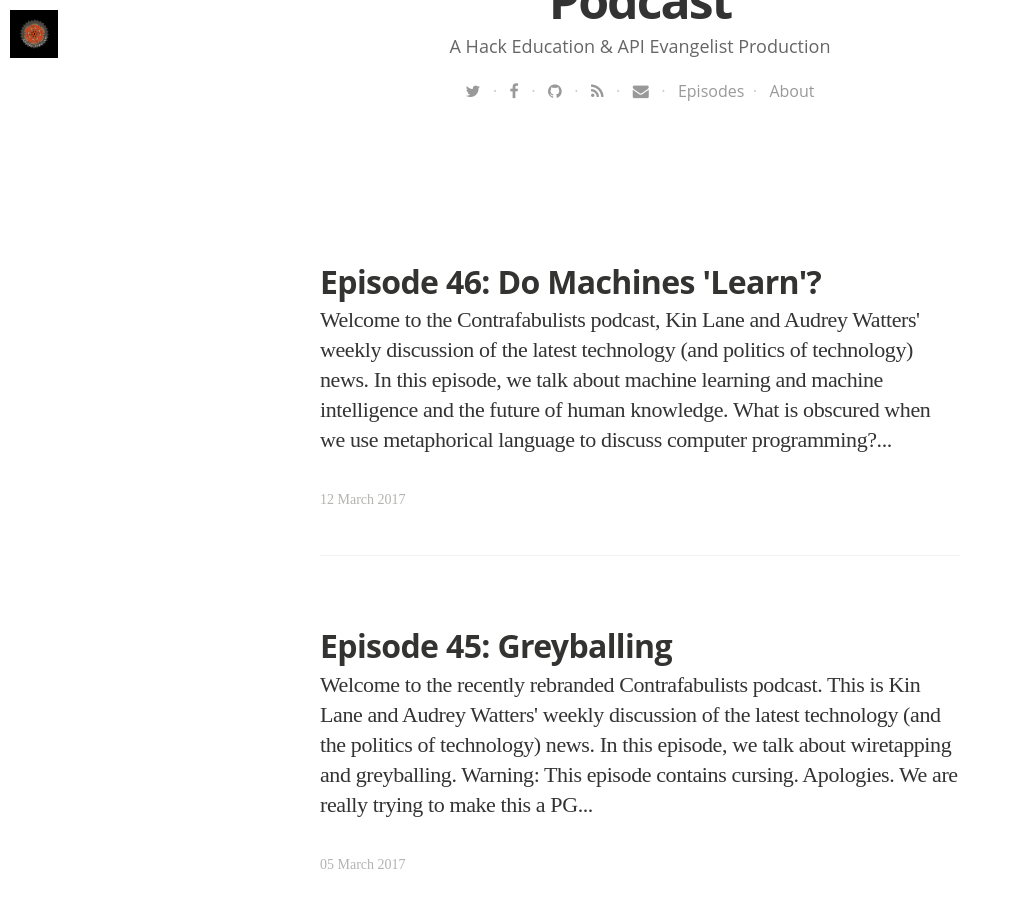
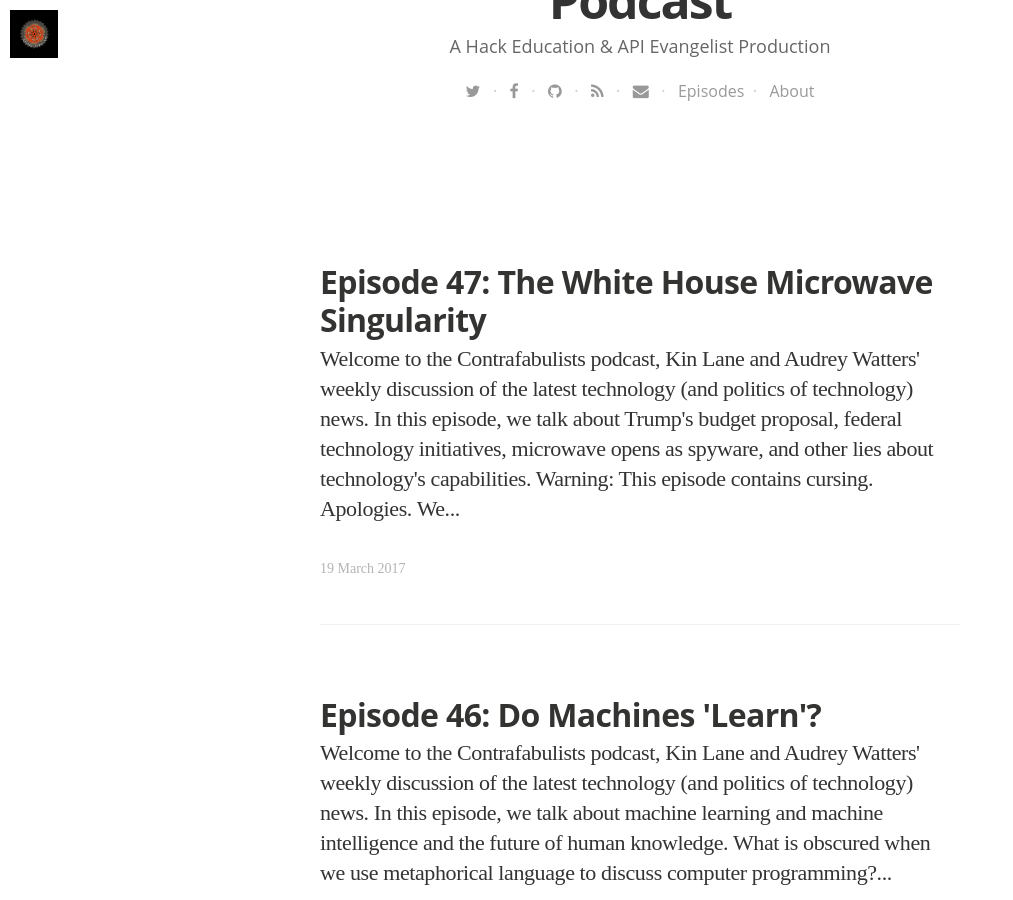
Before and after one commit to Contrafabulists/podcast, a Jekyll site: the page built from blog/index.html, in a window 1280 px wide and 900 px high, scrolled down 609 px. Shown: the whole window, without its empty margins (0-1013 px from the left). Built offline with Jekyll 4.4.1, drawn with Linux system fonts in a browser that asks for light colours; nearby versions of some CDN libraries; some web fonts are replaced; the list of posts is cut into pages by our own code; some of the changed text lies outside the part shown.

Commit message:
new episode

```diff
--- a/_data/podcasts.yaml
+++ b/_data/podcasts.yaml
@@ -684,3 +684,17 @@
   tags:
   - Technology
   - Politics
+- title: "Contrafabulists Episode 47"
+  summary: "In this episode, we talk about Trump's budget proposal, federal technology initiatives, microwave opens as spyware, and other lies about technology's capabilities."
+  description: "In this episode, we talk about Trump's budget proposal, federal technology initiatives, microwave opens as spyware, and other lies about technology's capabilities."
+  subtitle: "Tech, Scrutinized"
+  image: /assets/images/cog-big.png
+  audio_file: http://s3.amazonaws.com/contrafabulists/2017-03-19-episode-47.mp3
+  audio_length: 57285612
+  sound_cloud: https://soundcloud.com/contrafabulists/episode-47
+  duration: '0:39:47'
+  publish_date: "2017-03-19 09:00:00"
+  url: 2017/03/19/episode-47
+  tags:
+  - Technology
+  - Politics
--- a/_posts/2017-03-12-episode-46.html
+++ b/_posts/2017-03-12-episode-46.html
@@ -13,7 +13,7 @@ imagecredits: https://www.flickr.com/photos/jasonparis/6622430343
 <iframe width="100%" height="166" scrolling="no" frameborder="no" src="https://w.soundcloud.com/player/?url=https%3A//api.soundcloud.com/tracks/312060619&amp;color=ff5500&amp;auto_play=false&amp;hide_related=false&amp;show_comments=true&amp;show_user=true&amp;show_reposts=false"></iframe>
 </p>
 
-<p>Warning: This episode contains cursing. Apologies. We are really trying to make this a PG / PG-13 podcast.</p>
+<p>Warning: This episode contains cursing. (Blame Kin.) Apologies. We are really trying to make this a PG / PG-13 podcast.</p>
 
 <p>Here are the stories we referenced:</p>
 <ul>
--- /dev/null
+++ b/_posts/2017-03-19-episode-47.html
@@ -0,0 +1,29 @@
+---
+layout: post
+title: "Episode 47: The White House Microwave Singularity"
+date: 2017-03-19 08:35:00 +0000
+image: https://s3.amazonaws.com/contrafabulists/2017-03-19-poppies.jpg
+imagecredits: https://www.flickr.com/photos/surreal_badger/33319526741/in/album-72157677964948724/
+---
+<p>Welcome to the Contrafabulists podcast, <a href="http://kinlane.com">Kin Lane</a> and <a href="http://audreywatters.com">Audrey Watters</a>' weekly discussion of the latest technology (and politics of technology) news.</p>
+
+<p>In this episode, we talk about Trump's budget proposal, federal technology initiatives, microwave opens as spyware, and other lies about technology's capabilities.</p>
+
+<p>
+<iframe width="100%" height="166" scrolling="no" frameborder="no" src="https://w.soundcloud.com/player/?url=https%3A//api.soundcloud.com/tracks/313304382&amp;color=ff5500&amp;auto_play=false&amp;hide_related=false&amp;show_comments=true&amp;show_user=true&amp;show_reposts=false"></iframe>
+</p>
+
+<p>Warning: This episode contains cursing. Apologies. We really are trying to make this a PG / PG-13 podcast.</p>
+
+<p>Here are the stories we referenced:</p>
+<ul>
+<li><a href="https://www.flickr.com/photos/surreal_badger/albums/72157677964948724">Photos from our trek to the Anza-Borrego Desert State Park</a> via Flickr</li>
+<li>"<a href="https://www.washingtonpost.com/graphics/politics/trump-presidential-budget-2018-proposal/">What Trump cut in his budget</a>" via The Washington Post</li>
+<li>"<a href="https://www.wsj.com/articles/online-tool-to-apply-for-college-aid-was-taken-down-due-to-criminal-activity-1489707771">Online Tool to Apply for College Aid Was Taken Down Due to 'Criminal Activity'</a>" via The Wall Street Journal</li>
+<li>"<a href="https://www.wired.com/2017/03/kellyanne-conway-microwave-spying/">No, Microwave Ovens Cannot Spy on You -- for Lots of Reasons</a>" via Wired</li>
+<li>"<a href="https://www.washingtonpost.com/posteverything/wp/2017/03/16/the-reason-wikileaks-receives-so-many-u-s-state-secrets-private-contractors/">Why does WikiLeaks keep publishing U.S. state secrets? Private contractors</a>" via The Washington Post</li>
+<li>"<a href="https://futurism.com/kurzweil-claims-that-the-singularity-will-happen-by-2045/">Kurzweil Claims That the Singularity Will Happen by 2045</a>" via Futurism.com</li>
+<li>"<a href="http://www.recode.net/2017/3/16/14938116/uber-travis-kalanick-self-driving-internal-metrics-slow-progress">Uber's autonomous cars drove 20,354 miles and had to be taken over at every mile, according to documents</a>" via Recode</li>
+</ul>
+
+<p>Feedback is welcome. (You should <a href="mailto:kinlane@gmail.com">email Kin</a> with it though, not Audrey.)</p>
--- a/index.html
+++ b/index.html
@@ -8,7 +8,7 @@ layout: default
 
 <p><strong>To Subscribe</strong>: You can subscribe to the podcast via iTunes, Stitcher, or <a href="https://soundcloud.com/contrafabulists">Soundcloud</a> (or via any other app that supports <a href="http://podcast.contrafabulists.com/feed.xml">RSS</a>). The <a href="http://podcast.contrafabulists.com/blog/">show notes</a> can be found <a href="http://podcast.contrafabulists.com/blog/">on this blog</a> and can also be subscribed to <a href="http://podcast.contrafabulists.com/blog.xml">via RSS</a>. These are all included as part of <a href="http://hackeducation.us5.list-manage1.com/subscribe?u=0ab07657df870af8eb101b4e5&id=c0e1f570cf">the weekly Contrafabulists Newsletter</a>.</p>
 
-<p><strong>Latest Episode: <a href="http://podcast.contrafabulists.com/2017/03/12/episode-46">46</a></strong>
+<p><strong>Latest Episode: <a href="http://podcast.contrafabulists.com/2017/03/19/episode-47">47</a></strong>
 
 <p><strong>Latest Underground History: <a href="http://podcast.contrafabulists.com/2017/02/15/underground-doomsday-clock">Volume 3: The Doomsday Clock</a></strong></p>
 
```
